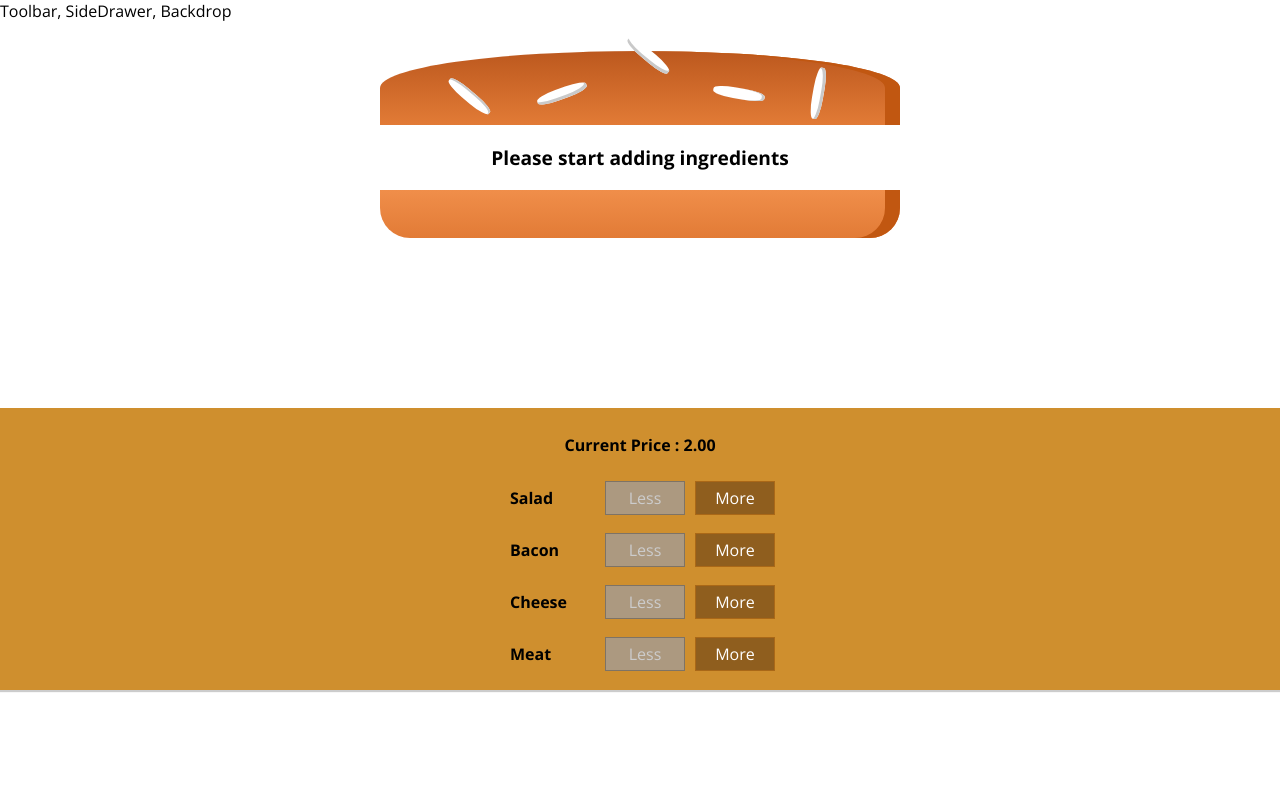
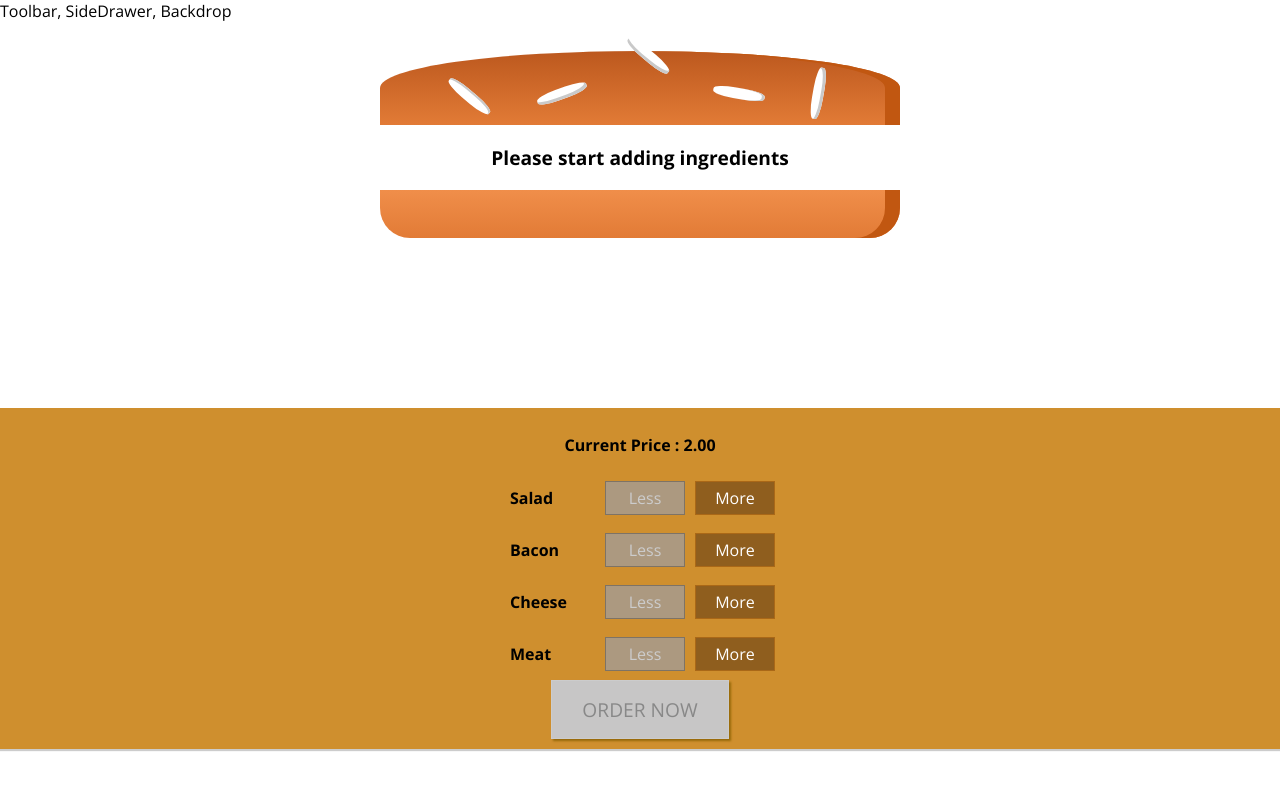
Before and after one commit to robin3317/Burger-House-BD, a React app: page / in a window 1280 px wide. Shown: the top 790 px of the page. Built offline with nearby package versions, Linux system fonts and the light colour scheme.

Commit message:
adding the order button

```diff
--- a/src/components/Burger/BuildControls/BuildControls.css
+++ b/src/components/Burger/BuildControls/BuildControls.css
@@ -8,3 +8,44 @@
   margin: auto;
   padding: 10px 0;
 }
+.OrderButton {
+  background-color: #dad735;
+  outline: none;
+  cursor: pointer;
+  border: 1px solid #966909;
+  color: #966909;
+  font-family: inherit;
+  font-size: 1.2em;
+  padding: 15px 30px;
+  box-shadow: 2px 2px 2px #966909;
+}
+
+.OrderButton:hover,
+.OrderButton:active {
+  background-color: #a0db41;
+  border: 1px solid #966909;
+  color: #966909;
+}
+
+.OrderButton:disabled {
+  background-color: #c7c6c6;
+  cursor: not-allowed;
+  border: 1px solid #ccc;
+  color: #888888;
+}
+
+.OrderButton:not(:disabled) {
+  animation: enable 0.3s linear;
+}
+
+@keyframes enable {
+  0% {
+    transform: scale(1);
+  }
+  60% {
+    transform: scale(1.1);
+  }
+  100% {
+    transform: scale(1);
+  }
+}
--- a/src/components/Burger/BuildControls/BuildControls.js
+++ b/src/components/Burger/BuildControls/BuildControls.js
@@ -23,6 +23,9 @@
         disabled={props.disabled[ctrl.type]}
       />
     ))}
+    <button className={classes.OrderButton} disabled={!props.purchaseable}>
+      ORDER NOW
+    </button>
   </div>
 );
 export default buildControls;
--- a/src/containers/BurgerBuilder/BurgerBuilder.js
+++ b/src/containers/BurgerBuilder/BurgerBuilder.js
@@ -18,8 +18,22 @@
       cheese: 0,
       meat: 0
     },
-    totalPrice: 2
+    totalPrice: 2,
+    purchaseable: false
   };
+
+  updatePurchaseState(ingredients) {
+    const sum = Object.keys(ingredients)
+      .map(igKey => {
+        //console.log(ingredients[igKey]);
+        return ingredients[igKey];
+      })
+      .reduce((sum, el) => {
+        //console.log(sum + el);
+        return sum + el;
+      }, 0);
+    this.setState({ purchaseable: sum > 0 });
+  }
 
   addIngredientHandler = type => {
     const oldCount = this.state.ingredients[type];
@@ -32,6 +46,7 @@
     const oldPrice = this.state.totalPrice;
     const newPrice = oldPrice + priceAddition;
     this.setState({ totalPrice: newPrice, ingredients: updatedIngredients });
+    this.updatePurchaseState(updatedIngredients);
   };
 
   removeIngredientHandler = type => {
@@ -49,6 +64,7 @@
       totalPrice: newPrice,
       ingredients: updatedIngredients
     });
+    this.updatePurchaseState(updatedIngredients);
   };
 
   render() {
@@ -66,6 +82,7 @@
           ingredientRemoved={this.removeIngredientHandler}
           disabled={disabledInfo}
           price={this.state.totalPrice}
+          purchaseable={this.state.purchaseable}
         />
       </Aux>
     );
```
